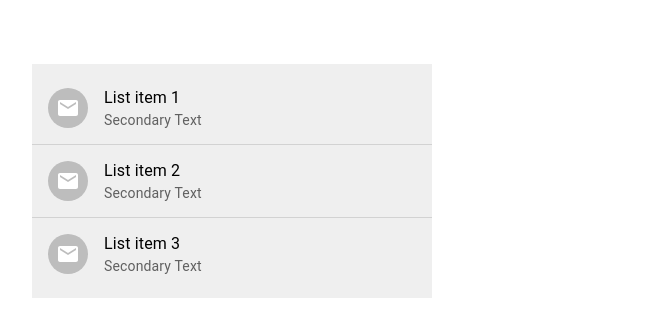
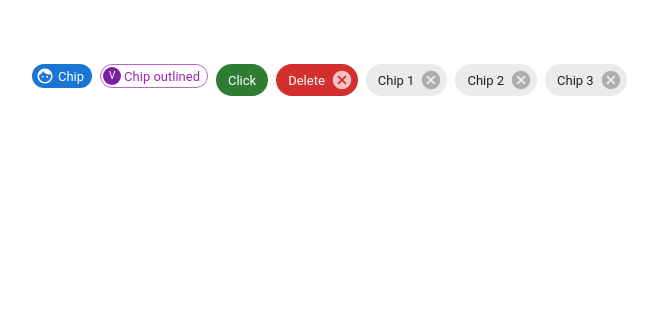
Before and after one commit to thethmuenaing/react-mui-demo, a React (Create React App) app: page / in a window 1280 px wide. Shown: the top 336 px of the page, without its empty margins (32-690 px from the left). Built offline with nearby package versions, Linux system fonts and the light colour scheme.

Commit message:
build MuiChip component

```diff
--- a/src/App.tsx
+++ b/src/App.tsx
@@ -20,7 +20,8 @@
 // import { MuiBottomNavigation } from './components/MuiBottomNavigation';
 // import { MuiAvatar } from './components/MuiAvatar';
 // import { MuiBadge } from './components/MuiBadge';
-import { MuiList } from './components/MuiList';
+// import { MuiList } from './components/MuiList';
+import { MuiChip } from './components/MuiChip';
 
 
 function App() {
@@ -47,7 +48,8 @@
       {/* <MuiBottomNavigation/> */}
       {/* <MuiAvatar/> */}
       {/* <MuiBadge/> */}
-      <MuiList />
+      {/* <MuiList /> */}
+      <MuiChip/>
     </div>
   );
 }
--- /dev/null
+++ b/src/components/MuiChip.tsx
@@ -0,0 +1,37 @@
+import { Stack, Chip, Avatar } from "@mui/material"
+import FaceIcon from "@mui/icons-material/Face"
+import { useState } from "react"
+
+
+export const MuiChip = () => {
+	const [chips, setChips] = useState(["Chip 1","Chip 2","Chip 3"])
+	const handleDelete = (chipToDelete: string) => {
+		setChips((chips) => chips.filter((chip) => chip !== chipToDelete))
+	}
+	return (
+		<Stack direction="row" spacing={1}>
+			<Chip label="Chip" color="primary" size="small" icon={<FaceIcon />}/>
+			<Chip
+				label="Chip outlined"
+				color="secondary"
+				size="small"
+				variant="outlined"
+				avatar={<Avatar>V</Avatar>}
+			/>
+			<Chip label="Click" color="success" onClick={()=>alert("Clicked")} />
+			<Chip
+				label="Delete"
+				color="error"
+				onClick={()=>alert("Clicked")}
+				onDelete={()=>alert("Delete handler called")}
+			/>
+
+			{
+				chips.map((chip)=>(
+					<Chip key={chip} label={chip} onDelete={()=>handleDelete(chip)}/>
+				))
+			}
+
+		</Stack>
+	)
+}
```
